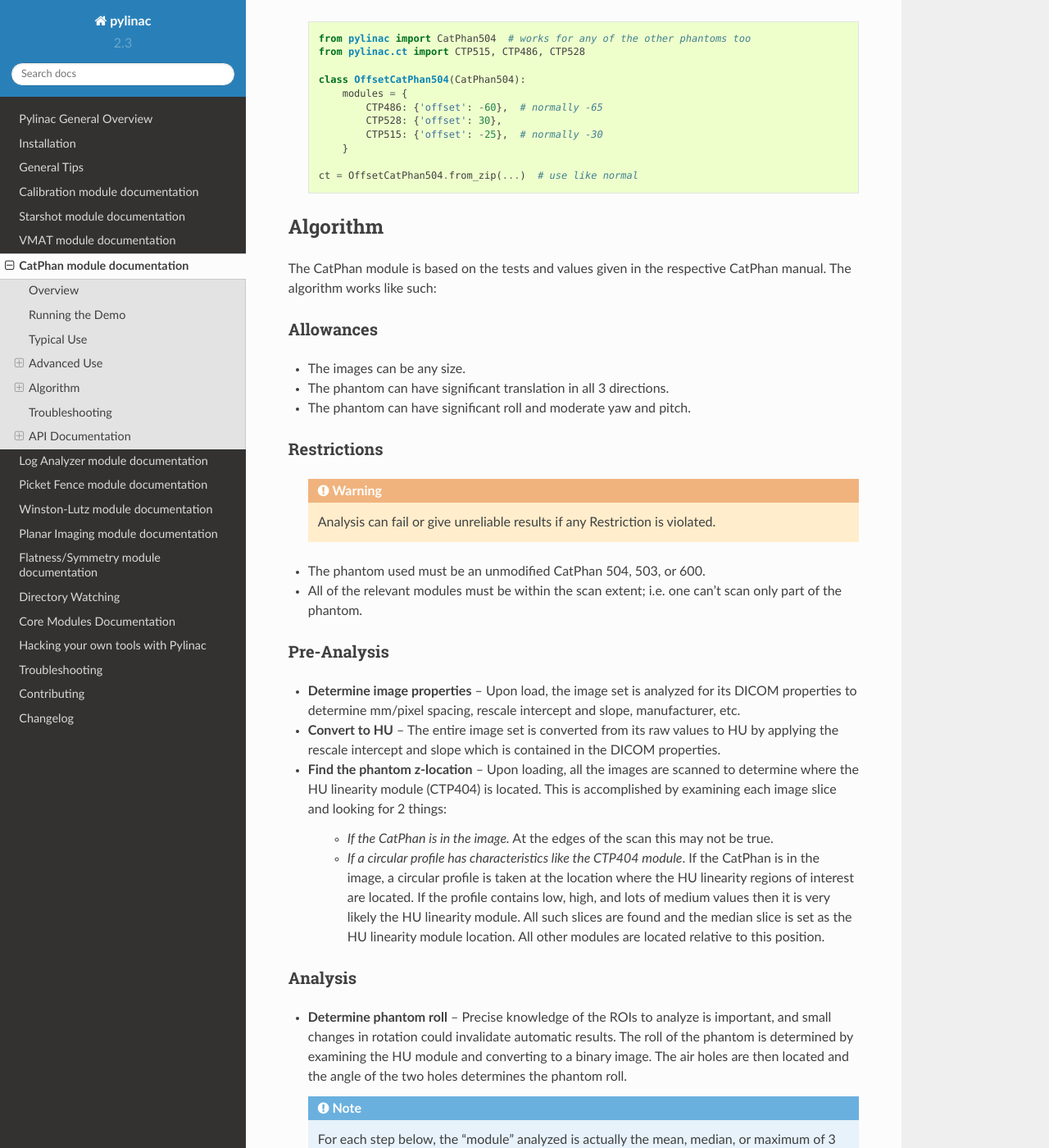
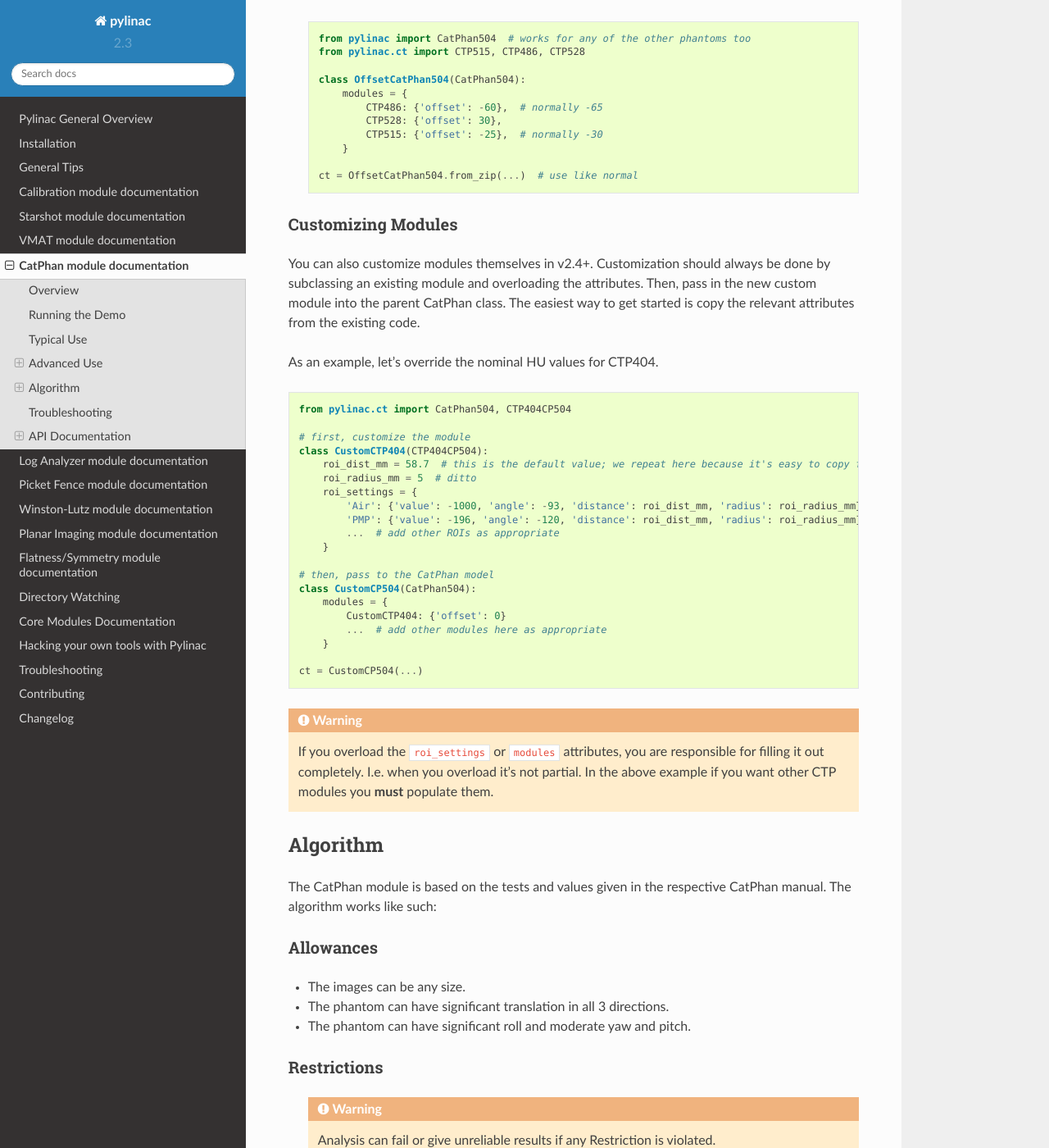
Before and after one commit to jrkerns/pylinac, a Sphinx documentation site: the page built from docs/source/cbct_docs.rst, in a window 1280 px wide and 1400 px high, scrolled down 3237 px. Shown: the whole window at 82% size. Built offline with Sphinx 7.4.7 and the Read the Docs theme 2.0.0, drawn with Linux system fonts in a browser that asks for light colours; a script that is not in the unit is left out; some of the changed text lies outside the part shown.

```diff
--- a/docs/source/cbct_docs.rst
+++ b/docs/source/cbct_docs.rst
@@ -21,20 +21,20 @@ To run one of the CatPhan demos, create a script or start an interpreter and inp
 
 Results will be printed to the console and a figure showing the slices analyzed will pop up::
 
-     - CatPhan 504 QA Test -
-    HU Linearity ROIs: {'Poly': -45.0, 'PMP': -200.0, 'Acrylic': 115.0, 'Teflon': 997.0, 'Delrin': 340.0, 'Air': -998.0, 'LDPE': -102.0}
+    - CatPhan 504 QA Test -
+    HU Linearity ROIs: Air: -998.0, PMP: -200.0, LDPE: -102.0, Poly: -45.0, Acrylic: 115.0, Delrin: 340.0, Teflon: 997.0
     HU Passed?: True
-    Uniformity ROIs: {'Center': 14.0, 'Top': 6.0, 'Left': 10.0, 'Bottom': 5.0, 'Right': 0.0}
-    Uniformity index: -1.3806706114398422
-    Integral non-uniformity: 0.006951340615690168
+    Low contrast visibility: 3.46
+    Geometric Line Average (mm): 49.95
+    Geometry Passed?: True
+    Measured Slice Thickness (mm): 2.499
+    Slice Thickness Passed? True
+    Uniformity ROIs: Top: 6.0, Right: -1.0, Bottom: 5.0, Left: 10.0, Center: 14.0
+    Uniformity index: -1.479
+    Integral non-uniformity: 0.0075
     Uniformity Passed?: True
-    MTF 50% (lp/mm): 0.95
+    MTF 50% (lp/mm): 0.56
     Low contrast ROIs "seen": 3
-    Low contrast visibility: 3.4654015681608437
-    Geometric Line Average (mm): 49.93054775087732
-    Geometry Passed?: True
-    Slice Thickness (mm): 2.5007568359375
-    Slice Thickness Passed? True
 
 .. plot::
 
@@ -185,6 +185,41 @@ The value is in mm:
 
     ct = OffsetCatPhan504.from_zip(...)  # use like normal
 
+Customizing Modules
+^^^^^^^^^^^^^^^^^^^
+
+You can also customize modules themselves in v2.4+. Customization should always be done by subclassing an existing
+module and overloading the attributes. Then, pass in the new custom module into the parent CatPhan class. The easiest
+way to get started is copy the relevant attributes from the existing code.
+
+As an example, let's override the nominal HU values for CTP404.
+
+.. code-block:: python
+
+    from pylinac.ct import CatPhan504, CTP404CP504
+
+    # first, customize the module
+    class CustomCTP404(CTP404CP504):
+        roi_dist_mm = 58.7  # this is the default value; we repeat here because it's easy to copy from source
+        roi_radius_mm = 5  # ditto
+        roi_settings = {
+            'Air': {'value': -1000, 'angle': -93, 'distance': roi_dist_mm, 'radius': roi_radius_mm},  # changed 'angle' from -90
+            'PMP': {'value': -196, 'angle': -120, 'distance': roi_dist_mm, 'radius': roi_radius_mm},
+            ...  # add other ROIs as appropriate
+        }
+
+    # then, pass to the CatPhan model
+    class CustomCP504(CatPhan504):
+        modules = {
+            CustomCTP404: {'offset': 0}
+            ...  # add other modules here as appropriate
+        }
+
+    ct = CustomCP504(...)
+
+.. warning:: If you overload the ``roi_settings`` or ``modules`` attributes, you are responsible for filling it out completely.
+             I.e. when you overload it's not partial. In the above example if you want other CTP modules you **must** populate them.
+
 Algorithm
 ---------
 
@@ -202,8 +237,7 @@ Restrictions
 
     .. warning:: Analysis can fail or give unreliable results if any Restriction is violated.
 
-* The phantom used must be an unmodified CatPhan 504, 503, or 600.
-* All of the relevant modules must be within the scan extent; i.e. one can't scan only part of the phantom.
+* All of the modules defined in the ``modules`` attribute must be within the scan extent.
 
 
 Pre-Analysis
@@ -239,7 +273,11 @@ Analysis
 
 * **Determine HU linearity** -- The HU module (CTP404) contains several materials with different HU values. Using
   hardcoded angles (corrected for roll) and radius from the center of the phantom, circular ROIs are sampled which
-  correspond to the HU material regions. The mean pixel value of the ROI is the stated HU value.
+  correspond to the HU material regions. The mean pixel value of the ROI is the stated HU value. Nominal HU values
+  are taken as the mean of the range given in the manual(s):
+
+  .. image:: images/catphan_densities.png
+
 * **Determine HU uniformity** -- HU uniformity (CTP486) is calculated in a similar manner to HU linearity, but
   within the CTP486 module/slice.
 * **Calculate Geometry/Scaling** -- The HU module (CTP404), besides HU materials, also contains several "nodes" which
@@ -290,6 +328,9 @@ Most problems in this module revolve around getting the data loaded.
 API Documentation
 -----------------
 
+CatPhan classes
+^^^^^^^^^^^^^^^
+
 The CatPhan classes uses several other classes. There are several Slices of Interest (SOI), most of which contain Regions of Interest (ROI).
 
 .. autoclass:: pylinac.ct.CatPhan504
@@ -309,9 +350,21 @@ Module classes (CTP404, etc)
 
 .. autoclass:: pylinac.ct.CatPhanModule
 
-.. autoclass:: pylinac.ct.CTP404
+.. autoclass:: pylinac.ct.CTP404CP503
 
-.. autoclass:: pylinac.ct.CTP528
+.. autoclass:: pylinac.ct.CTP404CP504
+
+.. autoclass:: pylinac.ct.CTP404CP600
+
+.. autoclass:: pylinac.ct.CTP404CP604
+
+.. autoclass:: pylinac.ct.CTP528CP503
+
+.. autoclass:: pylinac.ct.CTP528CP504
+
+.. autoclass:: pylinac.ct.CTP528CP600
+
+.. autoclass:: pylinac.ct.CTP528CP604
 
 .. autoclass:: pylinac.ct.CTP515
 
@@ -335,3 +384,5 @@ Helper Functions
 ^^^^^^^^^^^^^^^^
 
 .. autofunction:: combine_surrounding_slices
+
+.. autofunction:: get_regions
```
Also changed, not shown: other parts of docs/source/cbct_docs.rst (+0 -4 lines), docs/source/changelog.rst (+22 -1 lines), docs/source/images/catphan_densities.png (added).
